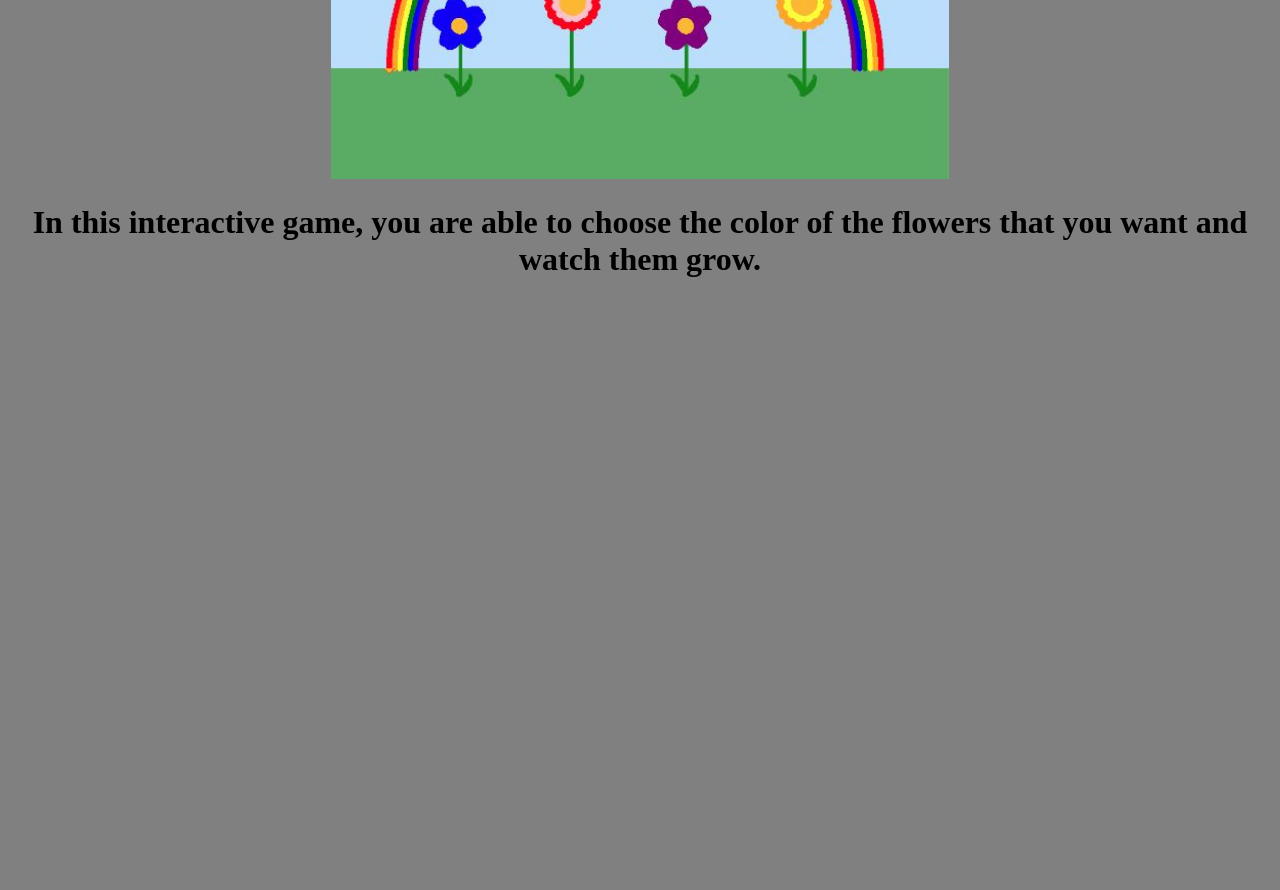
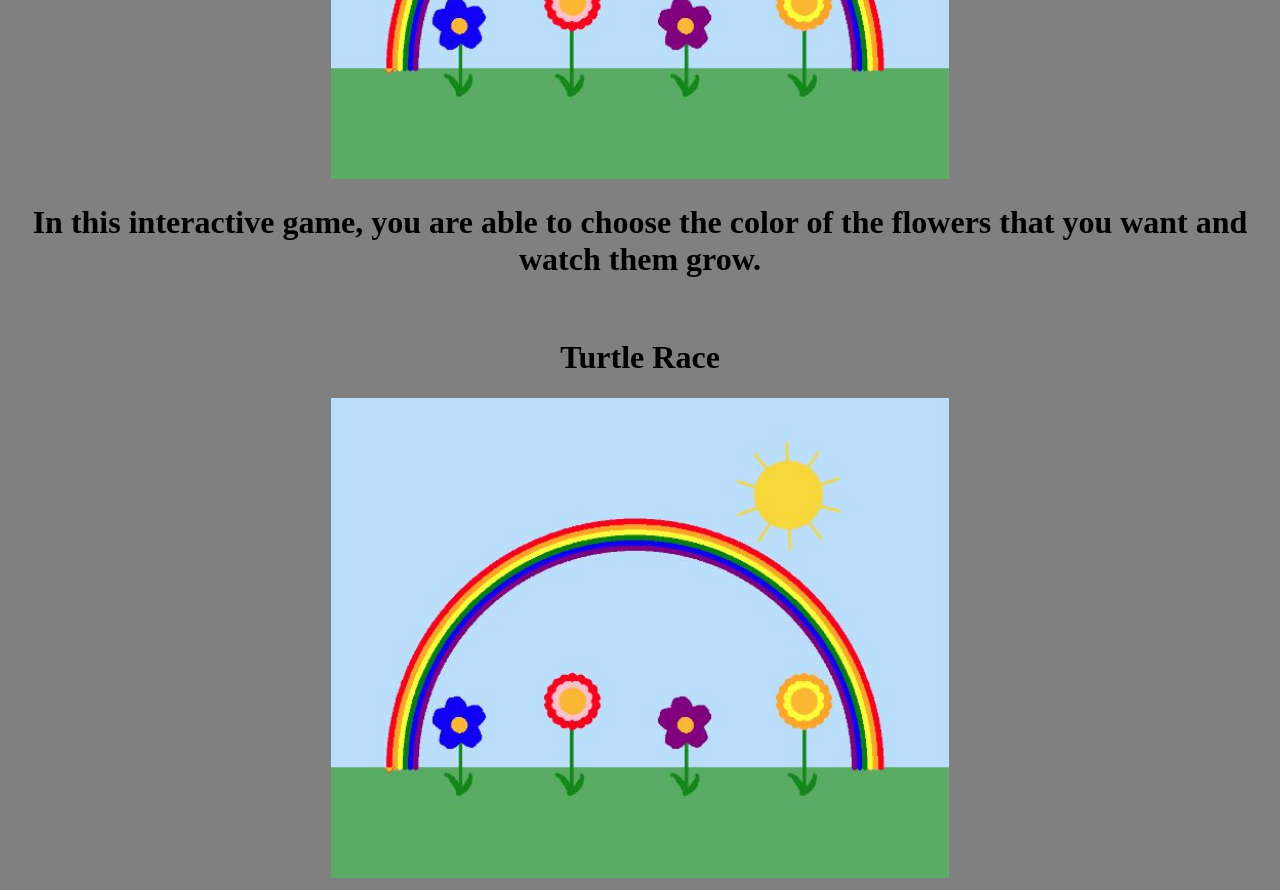
Before and after one commit to Braydenf16/website-6, a plain HTML site: page portfolio.html in a window 1280 px wide. Shown: the part 505-1395 px from the top of the page. Before the commit the page ends 805 px from the top, so only its background shows below. Drawn offline with Linux system fonts and the light colour scheme.

Commit message:
Update portfolio.html

```diff
--- a/portfolio.html
+++ b/portfolio.html
@@ -15,5 +15,10 @@
     <center>
     <img src="https://github.com/Braydenf16/website-6/blob/main/images/gardenp.JPG?raw=true" height="480">
     <h1>In this interactive game, you are able to choose the color of the flowers that you want and watch them grow.</h1>
+    <br>
+    <center>
+    <h1>Turtle Race</h1>
+    <center>
+    <img src="https://github.com/Braydenf16/website-6/blob/main/images/gardenp.JPG?raw=true" height="480">
 </body>
   </html>
```
